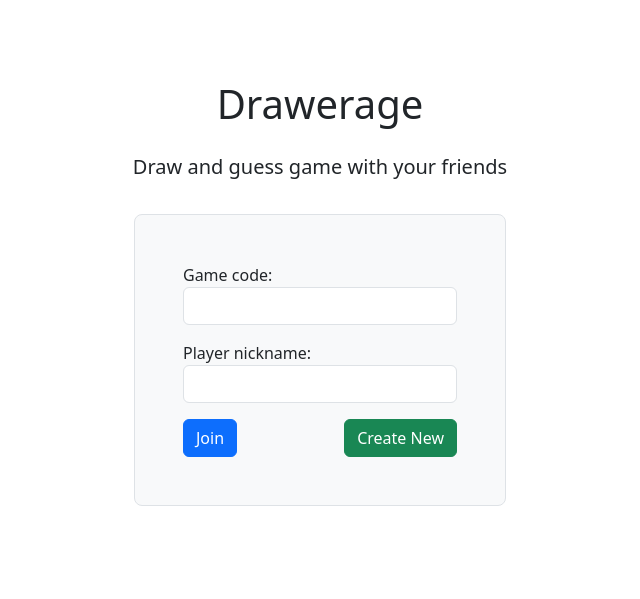
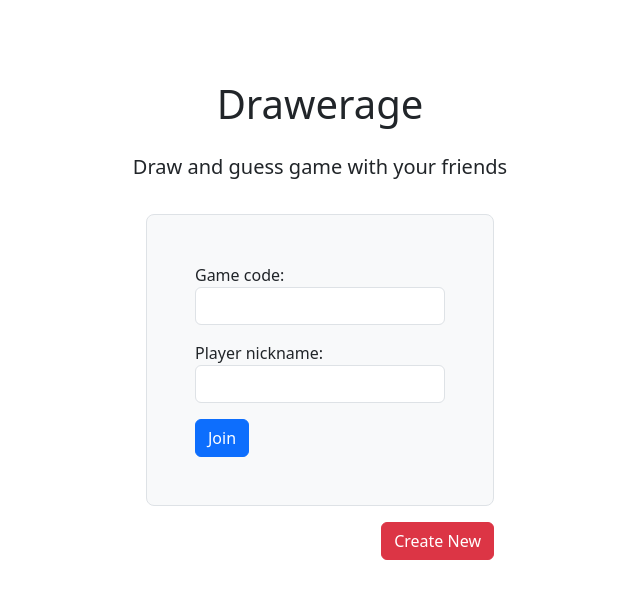
Before and after one commit to agramgurka/drawerage, a Django app: page / in a window 1280 px wide. Shown: the top 599 px of the page, without its empty margins (320-960 px from the left). Run offline with Django 4.2, Linux system fonts and the light colour scheme; data comes from the database, SQL or seed files in the repository; data that the repository does not hold is empty; parts of the project's set-up code (start-up, migrations or seed data) failed here and were passed over.

Commit message:
Isolate creating new game button

```diff
--- a/application/templates/start_page.html
+++ b/application/templates/start_page.html
@@ -15,15 +15,17 @@
         <p class="lead">Draw and guess game with your friends</p>
     </div>
     <div class="row justify-content-md-center">
-        <div class="col-md-4 p-4 p-md-5 border rounded-3 bg-light">
-            <form method="post">
+        <div class="col-md-4">
+            <form method="post" class="p-4 p-md-5 border rounded-3 bg-light">
                 {% csrf_token %}
                 {{ form.as_p }}
                 <div class="d-flex justify-content-between">
                     <input type="submit" class="btn btn-primary" value="Join"/>
-                    <a href="{% url 'create_game' %}" id="create_game" class="btn btn-success">Create New</a>
                 </div>
             </form>
+            <div class="d-md-flex justify-content-md-end mt-3">
+                <a href="{% url 'create_game' %}" id="create_game" class="btn btn-danger">Create New</a>
+            </div>
         </div>
     </div>
 </div>
```
